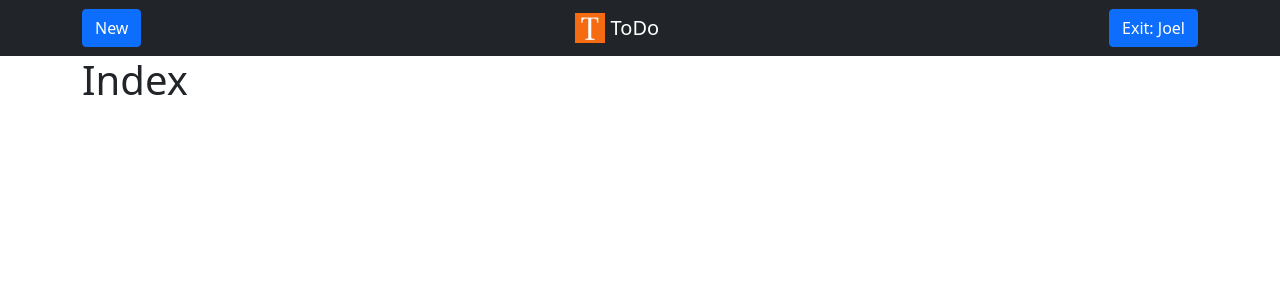
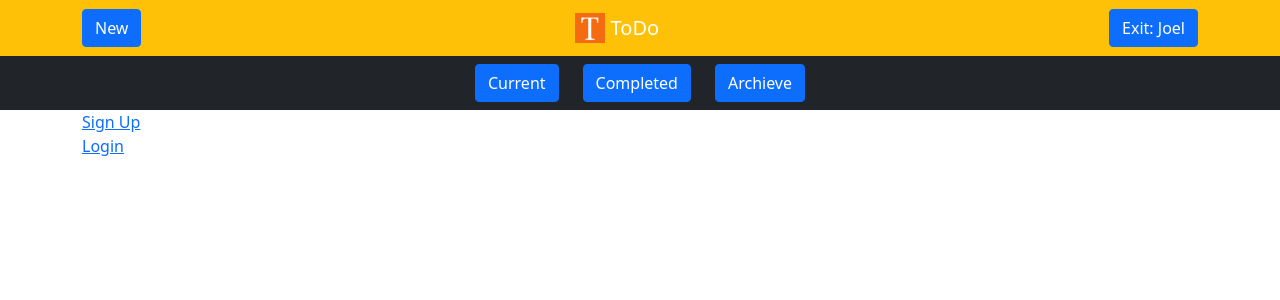
Before and after one commit to omg3011/todo2020-django-project, a Django app: page / in a window 1280 px wide. Shown: the top 300 px of the page. Run offline with Django 3.2, Linux system fonts and the light colour scheme; some libraries are stand-ins or nearby versions.

Commit message:
PRogress

```diff
--- a/todo/templates/todo/base.html
+++ b/todo/templates/todo/base.html
@@ -26,16 +26,8 @@
   <body>
 
     <!-- Nav Bar -->
-    <nav class="navbar navbar-dark bg-dark navbar-expand-md">
+    <nav class="navbar navbar-dark bg-warning navbar-expand-md">
       <div class="container">
-
-        <!-- Collapse Toggler Button -->
-        <button class="navbar-toggler" type="button" data-toggle="collapse" data-target="#navbarNav" aria-controls="navbarNav" aria-expanded="false" aria-label="Toggle navigation">
-          <span class="navbar-toggler-icon"></span>
-        </button>
-
-        <div class="collapse navbar-collapse text-center" id="navbarNav">
-
           <!-- Left: Nav Bar Items  -->
           <ul class="navbar-nav mr-auto">
             <li class="nav-item">
@@ -62,6 +54,22 @@
       </div>
     </nav>
 
+    <!-- Categories -->
+    <div class="bg-dark">
+      <div class="container d-flex justify-content-center">
+        <div class="row">
+          <div class="col">
+            <a role="button" href="#" class="btn btn-primary mt-2 mb-2">Current</a>
+          </div>
+          <div class="col">
+            <a role="button" href="#" class="btn btn-primary mt-2 mb-2">Completed</a>
+          </div>
+          <div class="col">
+            <a role="button" href="#" class="btn btn-primary mt-2 mb-2">Archieve</a>
+          </div>
+        </div>
+      </div>
+    </div>
 
     <!-- Content -->
     <div class="container">
--- a/todo/templates/todo/index.html
+++ b/todo/templates/todo/index.html
@@ -1,5 +1,13 @@
 {% extends 'todo/base.html' %}
 
 {% block content %}
-  <h1>Index<h1>
+
+<!-- Sign Up Button -->
+<a href="{% url 'signupuser' %}">Sign Up</a>
+
+<br>
+
+<!-- Sign In Button -->
+<a href="{% url 'loginuser' %}">Login</a>
+
 {% endblock %}
--- a/todo/views.py
+++ b/todo/views.py
@@ -1,5 +1,29 @@
-from django.shortcuts import render
+from django.shortcuts import render, redirect
+from django.contrib.auth.forms import UserCreationForm      # For Sign-up form
+from django.db import IntegrityError                        # For handling error: username already taken
+from django.contrib.auth.models import User                 # For retrieving signup authentication data which user input
 
-# Create your views here.
+
+# Home Page
 def index(request):
     return render(request, 'todo/index.html')
+
+# Signup Page
+def signupuser(request):
+    form = UserCreationForm()
+
+    if request.method == 'POST':
+        if form.is_valid():
+            form.save()
+
+    context = {'form': form}
+
+    return render(request, 'todo/signupuser.html', context)
+
+# Login Page
+def loginuser(request):
+    return render(request, 'todo/loginuser.html')
+
+# Logout Page
+def logoutuser(request):
+    return render(request, 'todo/index.html')
--- a/todo2020/urls.py
+++ b/todo2020/urls.py
@@ -22,6 +22,12 @@ from todo import views
 urlpatterns = [
     path('admin/', admin.site.urls),
 
+    # Auth
+    path('signup/', views.signupuser, name='signupuser'),
+    path('login/', views.loginuser, name='loginuser'),
+    path('logout/', views.logoutuser, name='logoutuser'),
+
+
     # Todos
     path('', views.index, name='index'),
 ]
```
Also changed, not shown: todo/templates/todo/loginuser.html (added, +7 -0 lines), todo/templates/todo/signupuser.html (added, +14 -0 lines).
